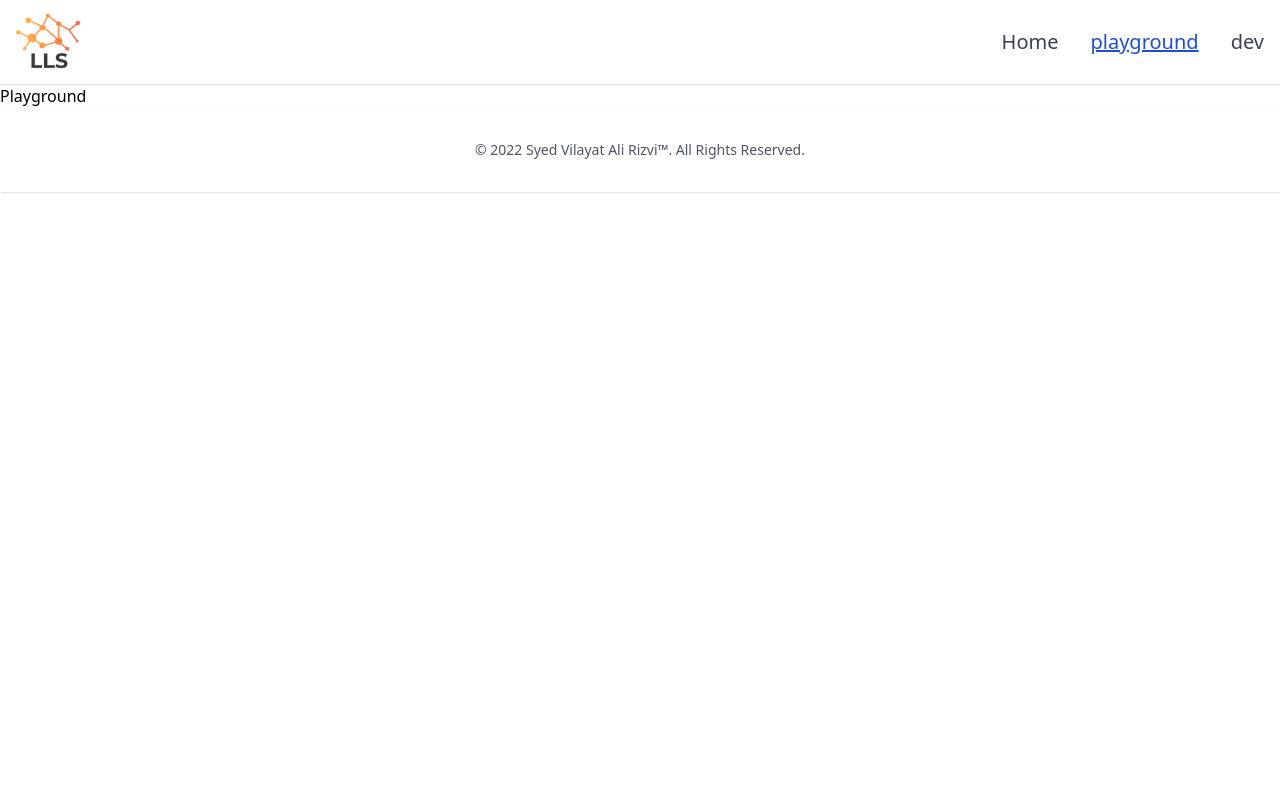
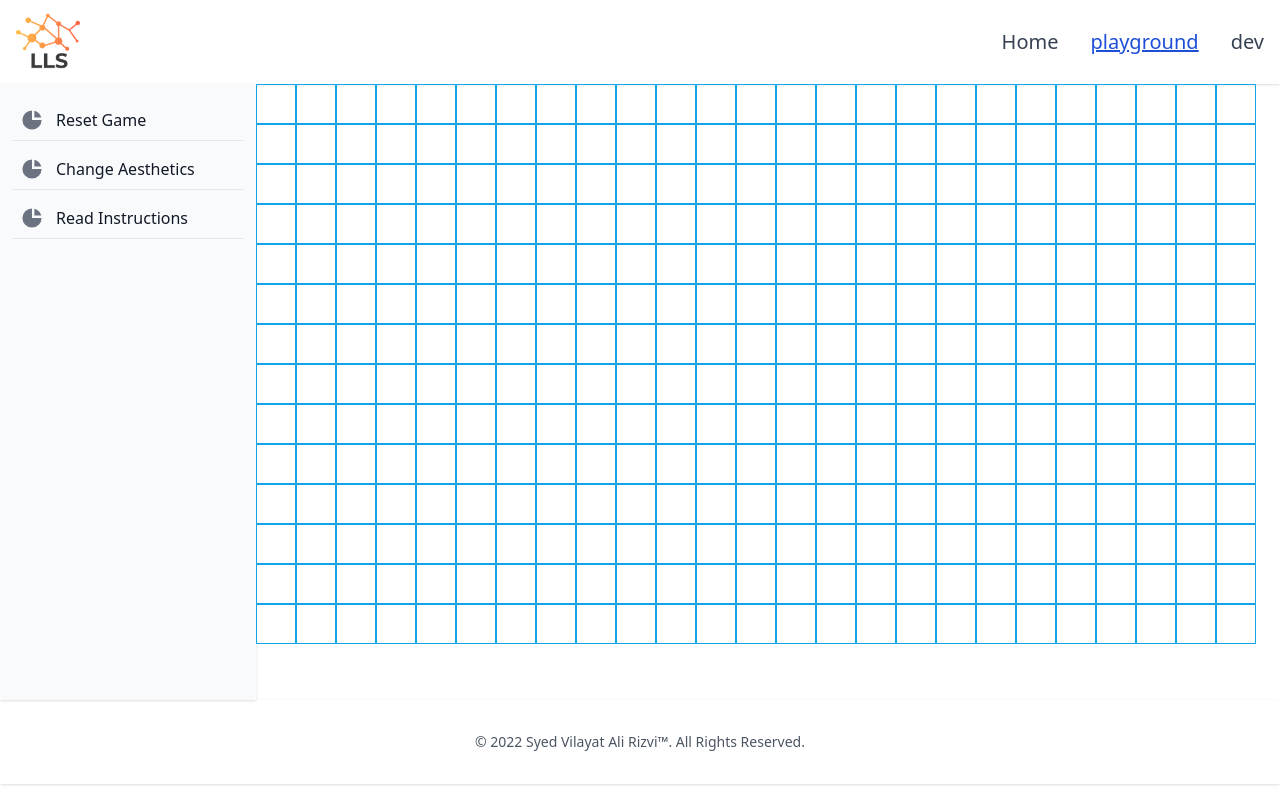
Before and after one commit to Vilayat-Ali/linked-list-snake, a React (Create React App) app: page /play in a window 1280 px wide. Built offline with nearby package versions, Linux system fonts and the light colour scheme.

Commit message:
Added playzone and sidebar

```diff
--- a/src/Pages/page/Playground.tsx
+++ b/src/Pages/page/Playground.tsx
@@ -1,7 +1,20 @@
+// importing components
+import Sidebar from "../../components/Sidebar";
+import PlayZone from "../../components/PlayZone";
+
 type Props = {};
 
 const Playground = (props: Props) => {
-  return <div>Playground</div>;
+  return (
+    <div className="flex">
+      <div className="d-flex">
+        <Sidebar />
+      </div>
+      <div className="d-flex">
+        <PlayZone />
+      </div>
+    </div>
+  );
 };
 
 export default Playground;
--- /dev/null
+++ b/src/components/PlayZone.tsx
@@ -0,0 +1,47 @@
+// importing libaries
+import { useState } from "react";
+
+type Props = {};
+
+// snake
+
+// single linkedlist node
+class linkedNode {
+  data: { x: number; y: number };
+  next: linkedNode | null;
+  constructor(data: { x: number; y: number }, next: null) {
+    this.data = data;
+    this.next = next;
+  }
+}
+
+// snake linked list
+class Snake {
+  head: linkedNode | null;
+  size: number;
+  constructor() {
+    this.head = null;
+    this.size = 0;
+  }
+}
+
+const PlayZone = (props: Props) => {
+  // state
+  const [matrixSize, changeMatrixSize] = useState<number[]>(
+    window.innerWidth < 600 ? [9, 9] : [14, 25] // [ row, column]
+  );
+
+  return (
+    <div style={{ margin: "1vh auto border border-sky-500" }}>
+      {[...Array(matrixSize[0])].map((_row, rowId) => (
+        <div className="flex" key={rowId}>
+          {[...Array(matrixSize[1])].map((_cell, cellId) => (
+            <div className="w-10 h-10 border border-sky-500" key={cellId}></div>
+          ))}
+        </div>
+      ))}
+    </div>
+  );
+};
+
+export default PlayZone;
--- /dev/null
+++ b/src/components/Sidebar.tsx
@@ -0,0 +1,52 @@
+// importing react hooks
+import { useState } from "react";
+
+type Props = {};
+
+const Sidebar = (props: Props) => {
+  const listOptions: string[] = [
+    "Reset Game",
+    "Change Aesthetics",
+    "Read Instructions",
+  ];
+
+  // state
+  const [isSideBarOpen, setSideBarStatus] = useState<Boolean>(
+    window.innerWidth < 600 ? false : true
+  );
+
+  return (
+    <aside
+      className={isSideBarOpen ? "w-64 bg-gray-50 shadow" : "hidden"}
+      aria-label="Sidebar"
+      style={{ height: "77vh" }}
+    >
+      <div className="overflow-y-auto py-4 px-3">
+        <ul className="space-y-2">
+          {listOptions.map((listOption, index) => (
+            <li key={index}>
+              <a
+                href="#"
+                className="flex items-center p-2 text-base font-normal text-gray-900 rounded-lg hover:bg-gray-100"
+              >
+                <svg
+                  className="w-6 h-6 text-gray-500 transition duration-75 dark:text-gray-400 group-hover:text-gray-900 dark:group-hover:text-white"
+                  fill="currentColor"
+                  viewBox="0 0 20 20"
+                  xmlns="http://www.w3.org/2000/svg"
+                >
+                  <path d="M2 10a8 8 0 018-8v8h8a8 8 0 11-16 0z"></path>
+                  <path d="M12 2.252A8.014 8.014 0 0117.748 8H12V2.252z"></path>
+                </svg>
+                <span className="ml-3">{listOption}</span>
+              </a>
+              <hr />
+            </li>
+          ))}
+        </ul>
+      </div>
+    </aside>
+  );
+};
+
+export default Sidebar;
```
